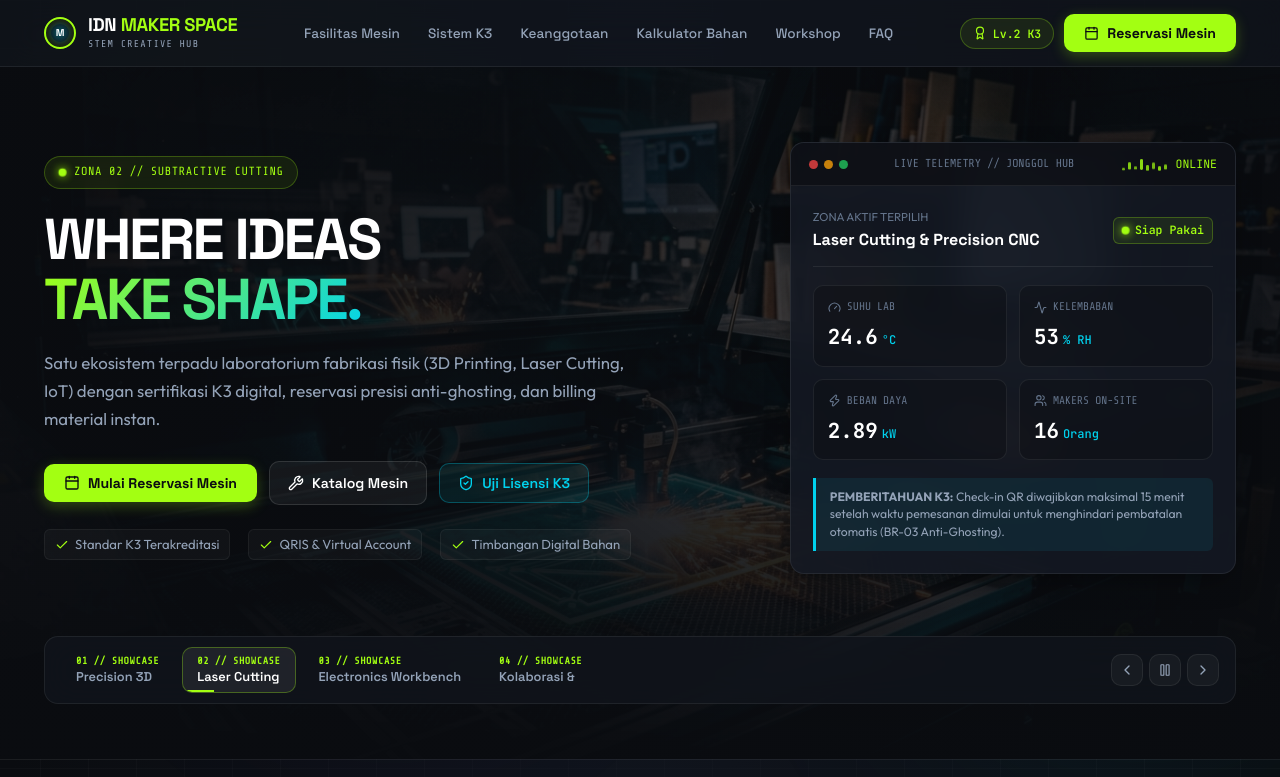
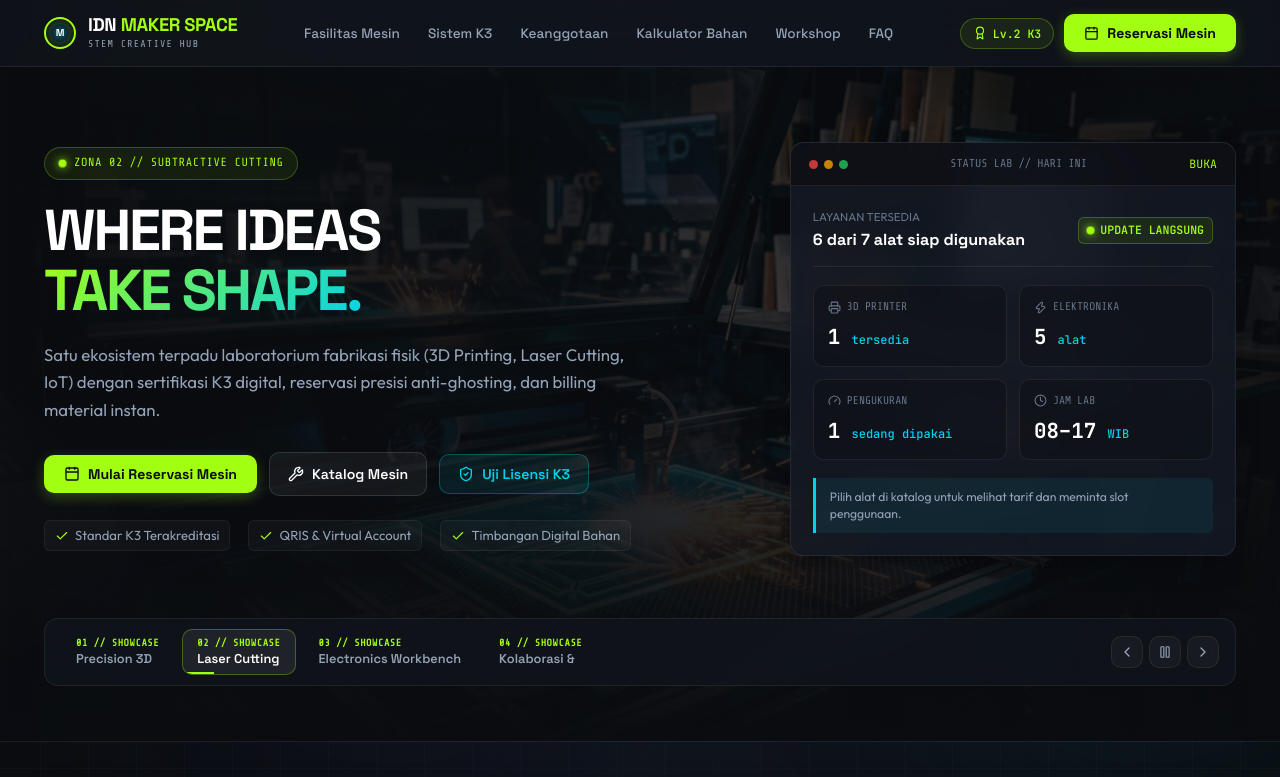
Before and after one commit to joeinus134131/idnmakerspace, a React (Vite) app: page / in a window 1280 px wide. Shown: the top 777 px of the page. Built offline with nearby package versions, Linux system fonts and the light colour scheme.

Commit message:
refactor: replace live telemetry stream with static lab status metrics

```diff
--- a/src/App.jsx
+++ b/src/App.jsx
@@ -6,7 +6,6 @@ import {
   Wrench,
   Gauge,
   Printer,
-  Activity,
   Shield,
   ShieldCheck,
   ShieldAlert,
@@ -161,28 +160,6 @@ export default function App() {
     return `${m}:${s}`;
   };
 
-  // Live Telemetry Stream
-  const [telemetry, setTelemetry] = useState({
-    roomTemp: 24.6,
-    humidity: 52,
-    powerDraw: 2.85,
-    activeMakers: 18,
-    activeMachines: 6
-  });
-
-  useEffect(() => {
-    const interval = setInterval(() => {
-      setTelemetry({
-        roomTemp: parseFloat((24.2 + Math.random() * 0.8).toFixed(1)),
-        humidity: Math.floor(51 + Math.random() * 3),
-        powerDraw: parseFloat((2.6 + Math.random() * 0.5).toFixed(2)),
-        activeMakers: Math.floor(16 + Math.random() * 5),
-        activeMachines: Math.floor(5 + Math.random() * 2)
-      });
-    }, 2500);
-    return () => clearInterval(interval);
-  }, []);
-
   // User Profile / Safety Clearance State
   const [userProfile, setUserProfile] = useState({
     name: 'Fatih Pratama',
@@ -428,7 +405,7 @@ export default function App() {
             </div>
           </div>
 
-          {/* Clean Telemetry Widget with Live Equalizer */}
+          {/* Status Lab: informasi yang benar-benar membantu sebelum booking */}
           <div>
             <div className="telemetry-console-card">
               <div className="console-header-bar">
@@ -437,20 +414,10 @@ export default function App() {
                   <span className="dot-yellow"></span>
                   <span className="dot-green"></span>
                 </div>
-                <span className="console-tag-title">LIVE TELEMETRY // JONGGOL HUB</span>
+                <span className="console-tag-title">STATUS LAB // HARI INI</span>
                 <div style={{ display: 'flex', alignItems: 'center', gap: '8px' }}>
-                  <div className="oscilloscope-bars">
-                    <span className="eq-bar"></span>
-                    <span className="eq-bar"></span>
-                    <span className="eq-bar"></span>
-                    <span className="eq-bar"></span>
-                    <span className="eq-bar"></span>
-                    <span className="eq-bar"></span>
-                    <span className="eq-bar"></span>
-                    <span className="eq-bar"></span>
-                  </div>
                   <span style={{ fontFamily: 'var(--font-code)', fontSize: '0.72rem', color: 'var(--accent-lime)' }}>
-                    ONLINE
+                    BUKA
                   </span>
                 </div>
               </div>
@@ -458,40 +425,40 @@ export default function App() {
               <div className="telemetry-content-padding">
                 <div className="telemetry-status-row">
                   <div>
-                    <span style={{ fontSize: '0.72rem', color: 'var(--text-muted)', display: 'block' }}>ZONA AKTIF TERPILIH</span>
+                    <span style={{ fontSize: '0.72rem', color: 'var(--text-muted)', display: 'block' }}>LAYANAN TERSEDIA</span>
                     <span style={{ fontFamily: 'var(--font-heading)', fontWeight: 700, color: 'var(--text-white)' }}>
-                      {HERO_SLIDES[currentSlide].title}
+                      6 dari 7 alat siap digunakan
                     </span>
                   </div>
                   <span className="status-badge-active">
-                    <span className="pulse-dot"></span> {HERO_SLIDES[currentSlide].kpi}
+                    <span className="pulse-dot"></span> UPDATE LANGSUNG
                   </span>
                 </div>
 
                 <div className="telemetry-metrics-grid">
                   <div className="telemetry-metric-item">
-                    <div className="metric-label-mono"><Gauge size={13} /> Suhu Lab</div>
-                    <div className="metric-value-dynamic">{telemetry.roomTemp}<span className="metric-unit">°C</span></div>
+                    <div className="metric-label-mono"><Printer size={13} /> 3D Printer</div>
+                    <div className="metric-value-dynamic">1<span className="metric-unit"> tersedia</span></div>
                   </div>
 
                   <div className="telemetry-metric-item">
-                    <div className="metric-label-mono"><Activity size={13} /> Kelembaban</div>
-                    <div className="metric-value-dynamic">{telemetry.humidity}<span className="metric-unit">% RH</span></div>
+                    <div className="metric-label-mono"><Zap size={13} /> Elektronika</div>
+                    <div className="metric-value-dynamic">5<span className="metric-unit"> alat</span></div>
                   </div>
 
                   <div className="telemetry-metric-item">
-                    <div className="metric-label-mono"><Zap size={13} /> Beban Daya</div>
-                    <div className="metric-value-dynamic">{telemetry.powerDraw}<span className="metric-unit">kW</span></div>
+                    <div className="metric-label-mono"><Gauge size={13} /> Pengukuran</div>
+                    <div className="metric-value-dynamic">1<span className="metric-unit"> sedang dipakai</span></div>
                   </div>
 
                   <div className="telemetry-metric-item">
-                    <div className="metric-label-mono"><Users size={13} /> Makers On-Site</div>
-                    <div className="metric-value-dynamic">{telemetry.activeMakers}<span className="metric-unit">Orang</span></div>
+                    <div className="metric-label-mono"><Clock size={13} /> Jam Lab</div>
+                    <div className="metric-value-dynamic">08–17<span className="metric-unit"> WIB</span></div>
                   </div>
                 </div>
 
                 <div className="console-alert-notice">
-                  <strong>PEMBERITAHUAN K3:</strong> Check-in QR diwajibkan maksimal 15 menit setelah waktu pemesanan dimulai untuk menghindari pembatalan otomatis (BR-03 Anti-Ghosting).
+                  Pilih alat di katalog untuk melihat tarif dan meminta slot penggunaan.
                 </div>
               </div>
             </div>
```
